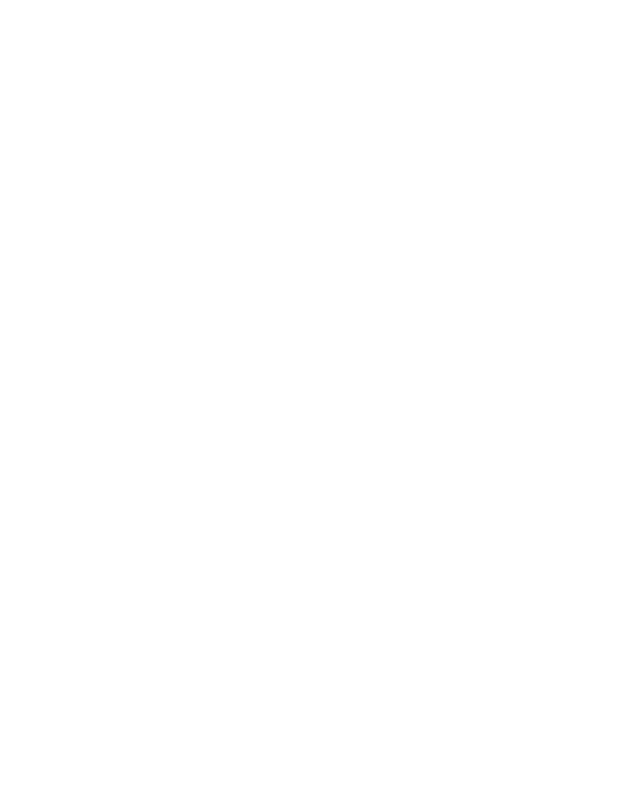
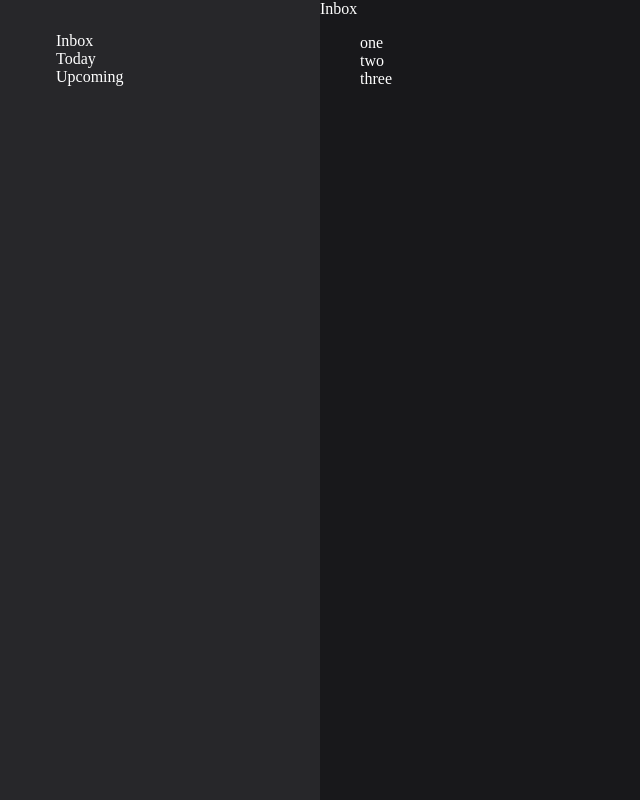
Before and after one commit to hpham474/todo-list, a website built with webpack: page src/index.html in a window 1280 px wide. Shown: the whole page, without its empty margins (0-640 px from the left). Built offline with nearby package versions, Linux system fonts and the light colour scheme.

Commit message:
add home page initial layout

```diff
--- a/src/index.html
+++ b/src/index.html
@@ -6,6 +6,20 @@
     <title>Todo List</title>
 </head>
 <body>
-
+    <div class="sidebar">
+        <ul class="task-filter">
+            <li>Inbox</li>
+            <li>Today</li>
+            <li>Upcoming</li>
+        </ul>
+    </div>
+    <div class="content">
+        <div class="title">Inbox</div>
+        <ul class="task-list">
+            <li>one</li>
+            <li>two</li>
+            <li>three</li>
+        </ul>
+    </div>
 </body>
 </html>
--- a/src/style.css
+++ b/src/style.css
@@ -0,0 +1,22 @@
+body {
+    min-height: 100vh;
+
+    margin:0;
+    padding:0;
+
+    display: grid;
+    grid-template-columns: 20rem 1fr;
+
+    background-color: #18181b;
+    color: white;
+}
+
+.sidebar {
+    padding: 1rem;
+
+    background-color: #27272a;
+}
+
+ul {
+    list-style-type: none;
+}
--- a/webpack.config.js
+++ b/webpack.config.js
@@ -7,6 +7,7 @@ module.exports = {
     output: {
         filename: 'main.js',
         path: path.resolve(__dirname, 'dist'),
+        clean: true,
     },
     module: {
         rules: [
```
